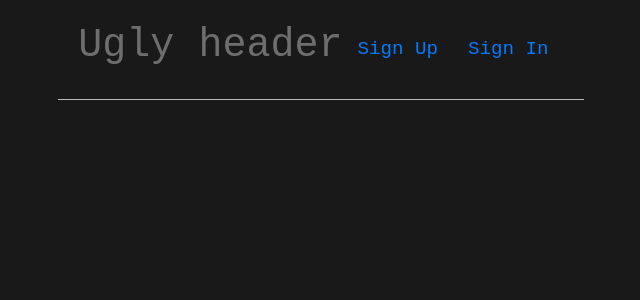
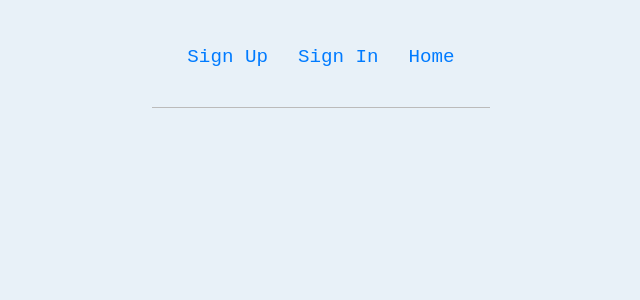
Before and after one commit to NanZ-hash/Quara, a React (Create React App) app: page /#/ in a window 1280 px wide. Shown: the top 300 px of the page, without its empty margins (319-959 px from the left). Built offline with nearby package versions, Linux system fonts and the light colour scheme.

Commit message:
re-config the routers

```diff
--- a/src/App.css
+++ b/src/App.css
@@ -39,19 +39,19 @@
 
 body{
 
-  color: rgba(139, 139, 139, 0.75);
+  color: rgba(26, 90, 87, 0.75);
   font-family: 'Anonymous Pro', monospace;
-  background-color: rgb(25,25,25);
+  background-color: rgb(232, 241, 248);
   text-align: center;
 	/* width: 100%; */
 	margin: auto ;
-	/* padding: 3vh; */
+	padding: 1vh;
 	display: flex;
 	flex-direction: column;
 	justify-content: center;
 	align-items: center;
 }
 .div{
-display: inline;
+margin-top: 5vh;
 
 }
--- a/src/App.js
+++ b/src/App.js
@@ -58,29 +58,9 @@ class App extends Component {
 
         </main>
         {/* the route to my main Component after authorizing it to enter the app */}
-        <AuthenticatedRoute user={user} path='/' render={() => (
-             <>
-             <Router>
-               {/* <div>
-                 <Link to="/">Home</Link>
-                 </div>
-                */}
-               <div>
-                 <Link className ={'div'} to="/joke">Tell you a joke</Link>
-                 <h1> OR </h1>
-                 <Link className ={'div'} to="/story">Read you a story</Link>
-                 <div>
-                 </div>
-                 </div>
+        <AuthenticatedRoute user={user} path="/joke" render={() => ( <JokeContainer user={user} /> )}/>
+        <AuthenticatedRoute user={user} path="/story" render={() => ( <StoryContainer user={user} /> )}/>
 
-           <div>
-             {/* // psaa the user object */}
-             <Route path="/joke" render={() => ( <JokeContainer user={user} /> )}/>
-             <Route path="/story" render={() => ( <StoryContainer user={user} /> )}/>
-           </div>
-         </Router>
-             </>
-          )} />
       </React.Fragment>
     )
   }
--- a/src/component/JokeComponent/jokeContainer.js
+++ b/src/component/JokeComponent/jokeContainer.js
@@ -88,7 +88,7 @@ editJoke =(id, editedContent) =>{
     return (
       <>
       {allJokes}
-      <div>
+      <div className={'div'}>
       <NewJoke newJokeSubmit={this.addNewJoke} />
       </div>
       </>
--- a/src/component/StoryComponent/storyContainer.js
+++ b/src/component/StoryComponent/storyContainer.js
@@ -80,14 +80,10 @@ editStory =(id, editedStory) =>{
           })
     return (
       <>
-
-{allStories}
+    {allStories}
+      <div className={'div'}>
       <NewStory newStorySubmit={this.addNewStory} />
-
-
-
-
-
+      </div>
       </>
     )
   }
--- a/src/header/Header.js
+++ b/src/header/Header.js
@@ -7,6 +7,8 @@ const authenticatedOptions = (
   <React.Fragment>
     <Link to="/change-password">Change Password</Link>
     <Link to="/sign-out">Sign Out</Link>
+    <Link to="/joke">Tell me a joke</Link>
+    <Link to="/story">Write me a story</Link>
   </React.Fragment>
 )
 
@@ -17,19 +19,19 @@ const unauthenticatedOptions = (
   </React.Fragment>
 )
 
-// const alwaysOptions = (
-//   <React.Fragment>
-//     <Link to="/">Home</Link>
-//   </React.Fragment>
-// )
+const alwaysOptions = (
+  <React.Fragment>
+    <Link to="/">Home</Link>
+  </React.Fragment>
+)
 
 const Header = ({ user }) => (
   <header className="main-header">
-    <h1>Ugly header</h1>
+    {/* <h1>Ugly header</h1> */}
     <nav>
       { user && <span>Welcome, {user.username}</span>}
       { user ? authenticatedOptions : unauthenticatedOptions }
-      {/* { alwaysOptions } */}
+      { alwaysOptions }
     </nav>
   </header>
 )
```
